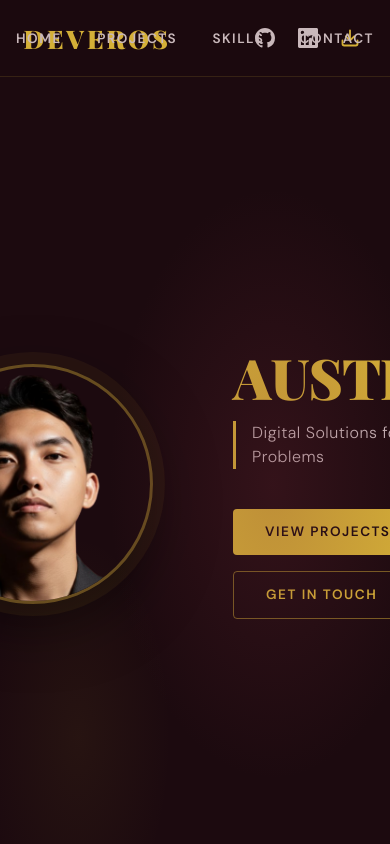
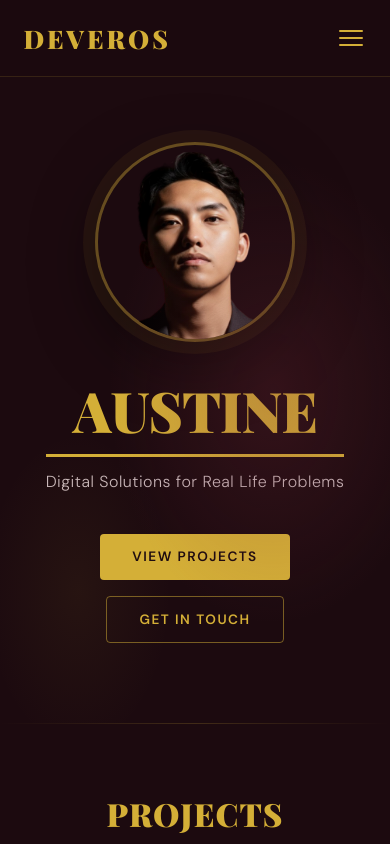
Before and after one commit to AustineLomocso/Portfolio, a React (Vite) app in the folder my-react-app/: page / in a window 390 px wide. Shown: the top 844 px of the page. Built offline with nearby package versions, Linux system fonts and the light colour scheme.

Commit message:
i give up

```diff
--- a/my-react-app/src/Header.jsx
+++ b/my-react-app/src/Header.jsx
@@ -1,3 +1,5 @@
+import { useState } from "react";
+
 const GitHubIcon = () => (
   <svg xmlns="http://www.w3.org/2000/svg" width="20" height="20" viewBox="0 0 24 24" fill="currentColor" aria-hidden="true">
     <path d="M12 0C5.37 0 0 5.37 0 12c0 5.31 3.435 9.795 8.205 11.385.6.105.825-.255.825-.57 0-.285-.015-1.23-.015-2.235-3.015.555-3.795-.735-4.035-1.41-.135-.345-.72-1.41-1.23-1.695-.42-.225-1.02-.78-.015-.795.945-.015 1.62.87 1.845 1.23 1.08 1.815 2.805 1.305 3.495.99.105-.78.42-1.305.765-1.605-2.67-.3-5.46-1.335-5.46-5.925 0-1.305.465-2.385 1.23-3.225-.12-.3-.54-1.53.12-3.18 0 0 1.005-.315 3.3 1.23.96-.27 1.98-.405 3-.405s2.04.135 3 .405c2.295-1.56 3.3-1.23 3.3-1.23.66 1.65.24 2.88.12 3.18.765.84 1.23 1.905 1.23 3.225 0 4.605-2.805 5.625-5.475 5.925.435.375.81 1.095.81 2.22 0 1.605-.015 2.895-.015 3.3 0 .315.225.69.825.57A12.02 12.02 0 0 0 24 12c0-6.63-5.37-12-12-12z"/>
@@ -20,7 +22,12 @@ const DownloadIcon = () => (
 );
 
 function Header() {
+  const [menuOpen, setMenuOpen] = useState(false);
+
+  const closeMenu = () => setMenuOpen(false);
+
   return (
+    <>
       <header>
         <span className="header-logo">DEVEROS</span>
 
@@ -44,7 +51,7 @@ function Header() {
             <GitHubIcon />
           </a>
           <a
-          href="https://linkedin.com/in/austine-lomocso"
+            href="https://www.linkedin.com/in/austine-lomocso-bb1448255/"
             target="_blank"
             rel="noreferrer"
             className="header-social-icon"
@@ -55,8 +62,6 @@ function Header() {
           <a
             href="/AustineLomocso_Resume.pdf"
             download="Austine_Resume.pdf"
-          target="_blank"
-          rel="noreferrer"
             className="header-social-icon header-download-btn"
             aria-label="Download CV"
             title="Download CV"
@@ -64,7 +69,58 @@ function Header() {
             <DownloadIcon />
           </a>
         </div>
+
+        <button
+          className={`hamburger ${menuOpen ? "open" : ""}`}
+          onClick={() => setMenuOpen(!menuOpen)}
+          aria-label="Toggle menu"
+        >
+          <span></span>
+          <span></span>
+          <span></span>
+        </button>
       </header>
+
+      {/* Mobile nav overlay */}
+      <div className={`mobile-nav ${menuOpen ? "open" : ""}`}>
+        <a href="#hero"     onClick={closeMenu}>Home</a>
+        <a href="#projects" onClick={closeMenu}>Projects</a>
+        <a href="#skills"   onClick={closeMenu}>Skills</a>
+        <a href="#contact"  onClick={closeMenu}>Contact</a>
+
+        <div className="mobile-social-row">
+          <a
+            href="https://github.com/AustineLomocso"
+            target="_blank"
+            rel="noreferrer"
+            className="mobile-social-icon"
+            aria-label="GitHub"
+            onClick={closeMenu}
+          >
+            <GitHubIcon />
+          </a>
+          <a
+            href="https://www.linkedin.com/in/austine-lomocso-bb1448255"
+            target="_blank"
+            rel="noreferrer"
+            className="mobile-social-icon"
+            aria-label="LinkedIn"
+            onClick={closeMenu}
+          >
+            <LinkedInIcon />
+          </a>
+        </div>
+
+        <button className="mobile-cv-btn" onClick={closeMenu}>
+          <a
+            href="/AustineLomocso_Resume.pdf"
+            download="Austine_Resume.pdf"
+          >
+            Download CV
+          </a>
+        </button>
+      </div>
+    </>
   );
 }
 
--- a/my-react-app/src/index.css
+++ b/my-react-app/src/index.css
@@ -105,7 +105,14 @@ header {
   z-index: 1000;
 }
 
-/* Nav pinned to the true centre of the header */
+/* Nav is pulled out of flow and pinned to the true centre of the header */
+header nav {
+  position: absolute;
+  left: 50%;
+  transform: translateX(-50%);
+}
+
+/* Nav is lifted out of flex flow and pinned to the true center of the header */
 header nav {
   position: absolute;
   left: 50%;
@@ -157,7 +164,7 @@ header nav ul li a:hover::after {
   width: 100%;
 }
 
-/* Groups the icons + download button on the right side */
+/* Groups the icons + CV button on the right side */
 .header-right {
   display: flex;
   align-items: center;
@@ -179,7 +186,35 @@ header nav ul li a:hover::after {
   background: var(--gold-dim);
 }
 
-/* Download icon — same size as social icons, gold tint to distinguish */
+/* Mobile social icons row inside the overlay */
+.mobile-social-row {
+  display: flex;
+  gap: 1.5rem;
+  margin: 0.5rem 0;
+}
+
+.mobile-social-icon {
+  display: flex;
+  align-items: center;
+  justify-content: center;
+  color: var(--text-muted);
+  padding: 0.8rem;
+  border: 1px solid rgba(255,255,255,0.1);
+  border-radius: 50%;
+  transition: color 0.2s ease, border-color 0.2s ease;
+}
+
+.mobile-social-icon svg {
+  width: 26px;
+  height: 26px;
+}
+
+.mobile-social-icon:hover {
+  color: var(--gold);
+  border-color: var(--gold);
+}
+
+/* Download icon button — same size as social icons, gold tint to distinguish */
 .header-download-btn {
   border: none !important;
   color: var(--gold) !important;
@@ -190,6 +225,89 @@ header nav ul li a:hover::after {
 .header-download-btn:hover {
   color: var(--gold) !important;
   background: var(--gold-dim) !important;
+}
+
+/* Hamburger */
+.hamburger {
+  display: none;
+  flex-direction: column;
+  gap: 5px;
+  cursor: pointer;
+  padding: 4px;
+  background: none;
+  border: none;
+  z-index: 1100;
+}
+
+.hamburger span {
+  display: block;
+  width: 24px;
+  height: 2px;
+  background: var(--gold);
+  border-radius: 2px;
+  transition: all 0.3s ease;
+}
+
+.hamburger.open span:nth-child(1) {
+  transform: rotate(45deg) translate(5px, 5px);
+}
+.hamburger.open span:nth-child(2) {
+  opacity: 0;
+}
+.hamburger.open span:nth-child(3) {
+  transform: rotate(-45deg) translate(5px, -5px);
+}
+
+/* Mobile nav overlay */
+.mobile-nav {
+  display: none;
+  position: fixed;
+  inset: 0;
+  background: rgba(28, 10, 15, 0.97);
+  z-index: 1050;
+  flex-direction: column;
+  align-items: center;
+  justify-content: center;
+  gap: 2.5rem;
+}
+
+.mobile-nav.open {
+  display: flex;
+}
+
+.mobile-nav a {
+  font-family: 'Playfair Display', serif;
+  font-size: 2rem;
+  font-weight: 700;
+  color: var(--text-muted);
+  letter-spacing: 2px;
+  transition: color 0.2s ease;
+}
+
+.mobile-nav a:hover {
+  color: var(--gold);
+}
+
+.mobile-nav .mobile-cv-btn {
+  margin-top: 1rem;
+  font-family: 'DM Sans', sans-serif;
+  font-size: 0.9rem;
+  font-weight: 600;
+  letter-spacing: 2px;
+  text-transform: uppercase;
+  color: var(--bg-color);
+  background: var(--gold);
+  border: none;
+  padding: 0.8rem 2.5rem;
+  border-radius: 4px;
+  cursor: pointer;
+}
+
+.mobile-nav .mobile-cv-btn a {
+  color: var(--bg-color);
+  display: block;
+  width: 100%;
+  height: 100%;
 }
 
 /* ===== HERO ===== */
@@ -204,6 +322,7 @@ header nav ul li a:hover::after {
   overflow: hidden;
 }
 
+/* Subtle background texture */
 .hero::before {
   content: '';
   position: absolute;
@@ -573,3 +692,114 @@ footer .footer-brand {
 .fade-up {
   animation: fadeUp 0.6s ease forwards;
 }
+
+/* ===== RESPONSIVE — TABLET (≤900px) ===== */
+@media (max-width: 900px) {
+  :root {
+    --section-padding: 5rem 6%;
+  }
+
+  .hero {
+    flex-direction: column;
+    text-align: center;
+    gap: 2.5rem;
+    padding-top: 5rem;
+    min-height: auto;
+    padding-bottom: 5rem;
+  }
+
+  .heroDesc {
+    align-items: center;
+  }
+
+  .heroDesc h1 {
+    text-align: center;
+  }
+
+  .heroDesc .hero-tagline {
+    border-left: none;
+    border-top: 3px solid var(--gold);
+    padding-left: 0;
+    padding-top: 0.8rem;
+    text-align: center;
+  }
+
+  .hero-cta {
+    justify-content: center;
+  }
+
+  header nav,
+  .header-right {
+    display: none;
+  }
+
+  .hamburger {
+    display: flex;
+  }
+}
+
+/* ===== RESPONSIVE — MOBILE (≤600px) ===== */
+@media (max-width: 600px) {
+  :root {
+    --section-padding: 4rem 5%;
+  }
+
+  .heroCard img {
+    width: 200px;
+    height: 200px;
+  }
+
+  .project-container {
+    grid-template-columns: 1fr;
+    max-width: 420px;
+    margin: 0 auto;
+  }
+
+  .projCard img {
+    height: 180px;
+  }
+
+  form {
+    padding: 1.8rem 1.4rem;
+  }
+
+  .categories {
+    gap: 0.5rem;
+  }
+
+  .categories button {
+    padding: 0.5rem 1.2rem;
+    font-size: 0.8rem;
+  }
+
+  .skill-list li {
+    padding: 0.65rem 1.2rem;
+    font-size: 0.88rem;
+  }
+
+  .section-title {
+    font-size: 2rem;
+    margin-bottom: 2.5rem;
+  }
+}
+
+/* ===== RESPONSIVE — SMALL MOBILE (≤380px) ===== */
+@media (max-width: 380px) {
+  .header-logo {
+    font-size: 1.3rem;
+  }
+
+  .heroDesc h1 {
+    font-size: 3rem;
+  }
+
+  .hero-cta a {
+    padding: 0.65rem 1.4rem;
+    font-size: 0.78rem;
+  }
+
+  form input[type="submit"] {
+    font-size: 0.8rem;
+    letter-spacing: 1px;
+  }
+}
```
Lines whose indentation alone changed are shown as unchanged.
